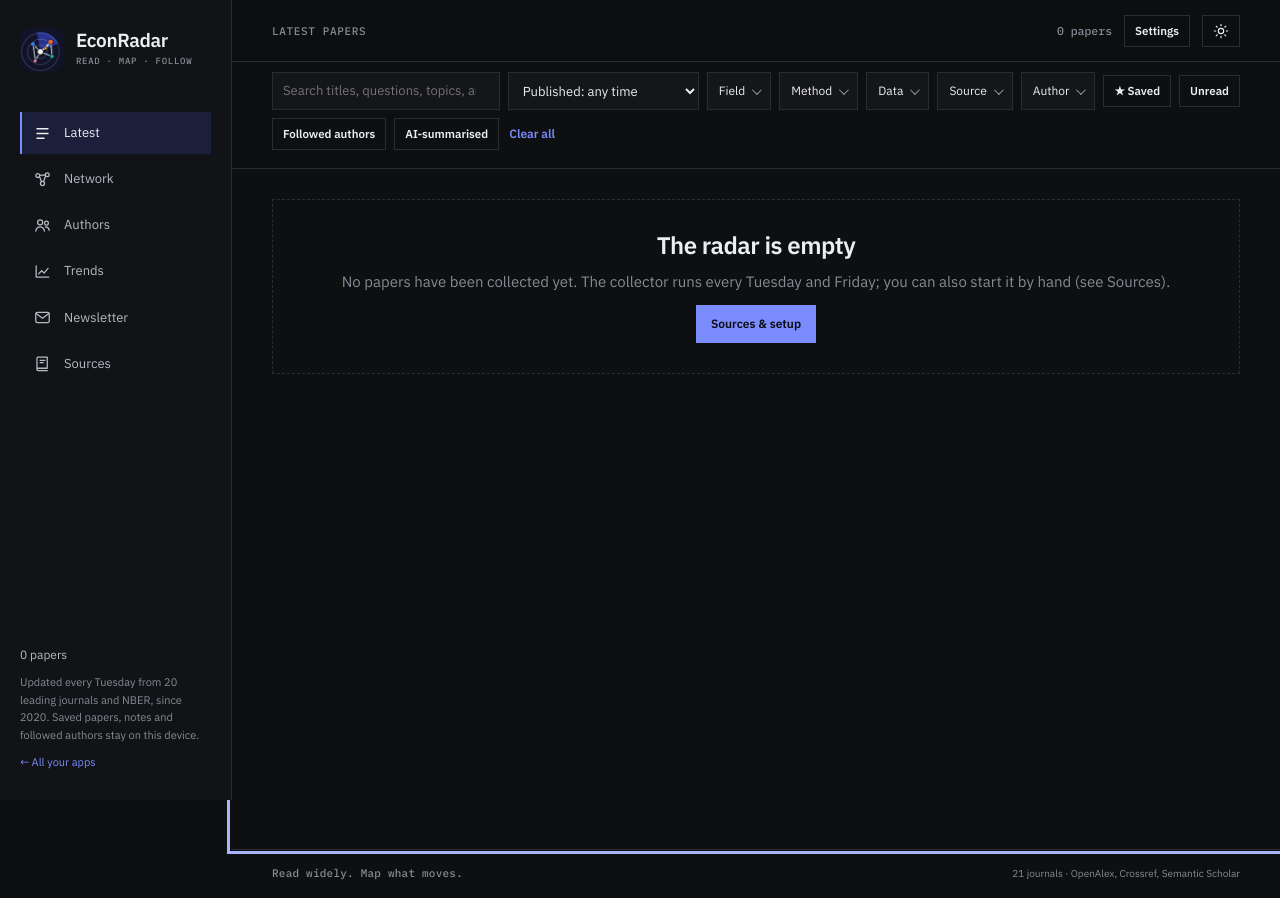
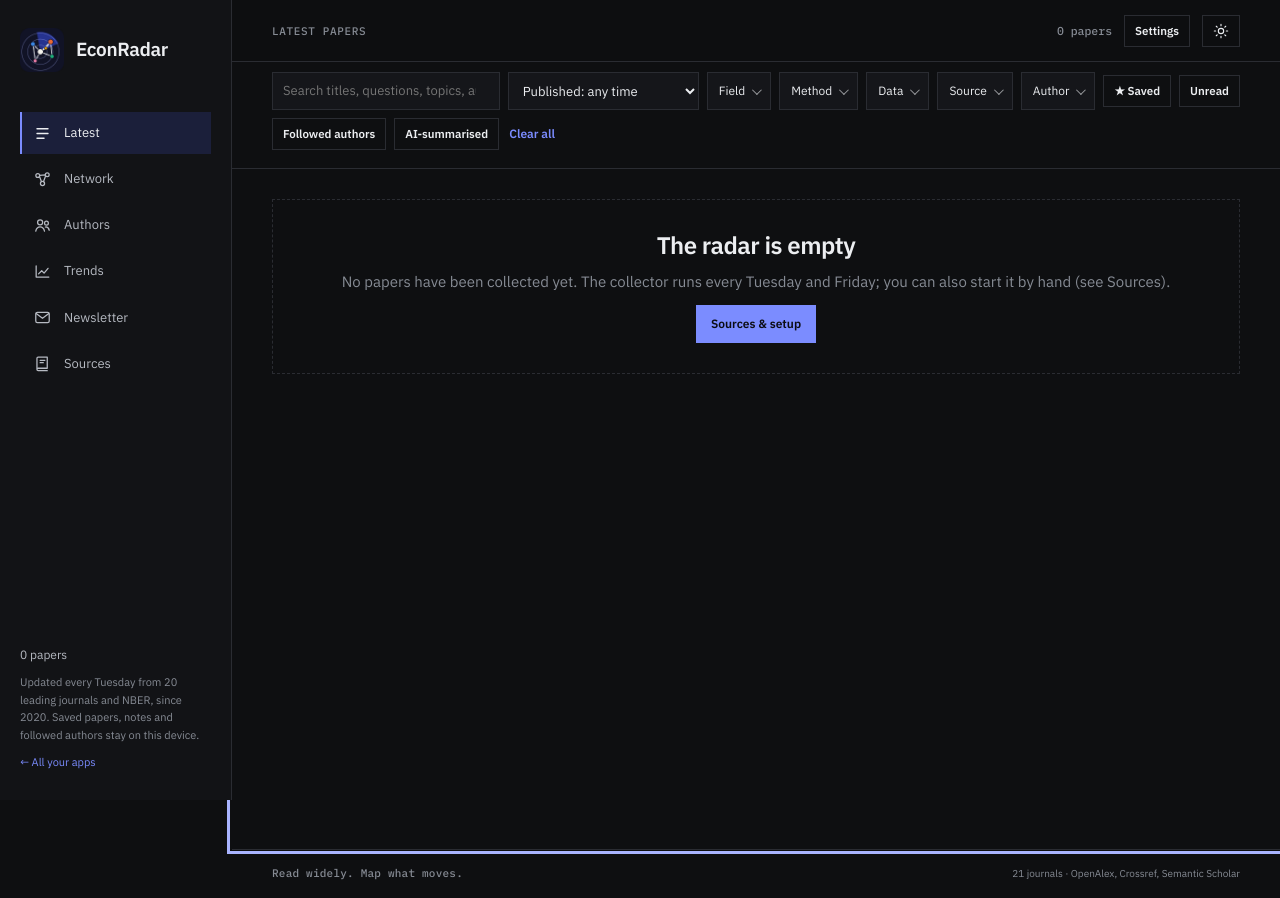
Before and after one commit to Rfernex/EconRadar, a plain HTML site: page radar/index.html in a window 1280 px wide. Drawn offline with Linux system fonts and the light colour scheme; no server answers.

Commit message:
EconRadar: drop the "Read · Map · Follow" tagline from the sidebar
Co-Authored-By: Claude Opus 5.5 <noreply@anthropic.com>

```diff
--- a/radar/index.html
+++ b/radar/index.html
@@ -18,7 +18,7 @@
   <a class="skip" href="#main">Skip to content</a>
   <div class="app-shell">
     <aside class="sidebar">
-      <a class="brand" href="#latest"><img src="icon-192.png" alt=""><span>EconRadar<small>READ · MAP · FOLLOW</small></span></a>
+      <a class="brand" href="#latest"><img src="icon-192.png" alt=""><span>EconRadar</span></a>
       <nav id="nav" aria-label="Main navigation"></nav>
       <div class="side-note">
         <p id="side-status">Loading the radar…</p>
```
